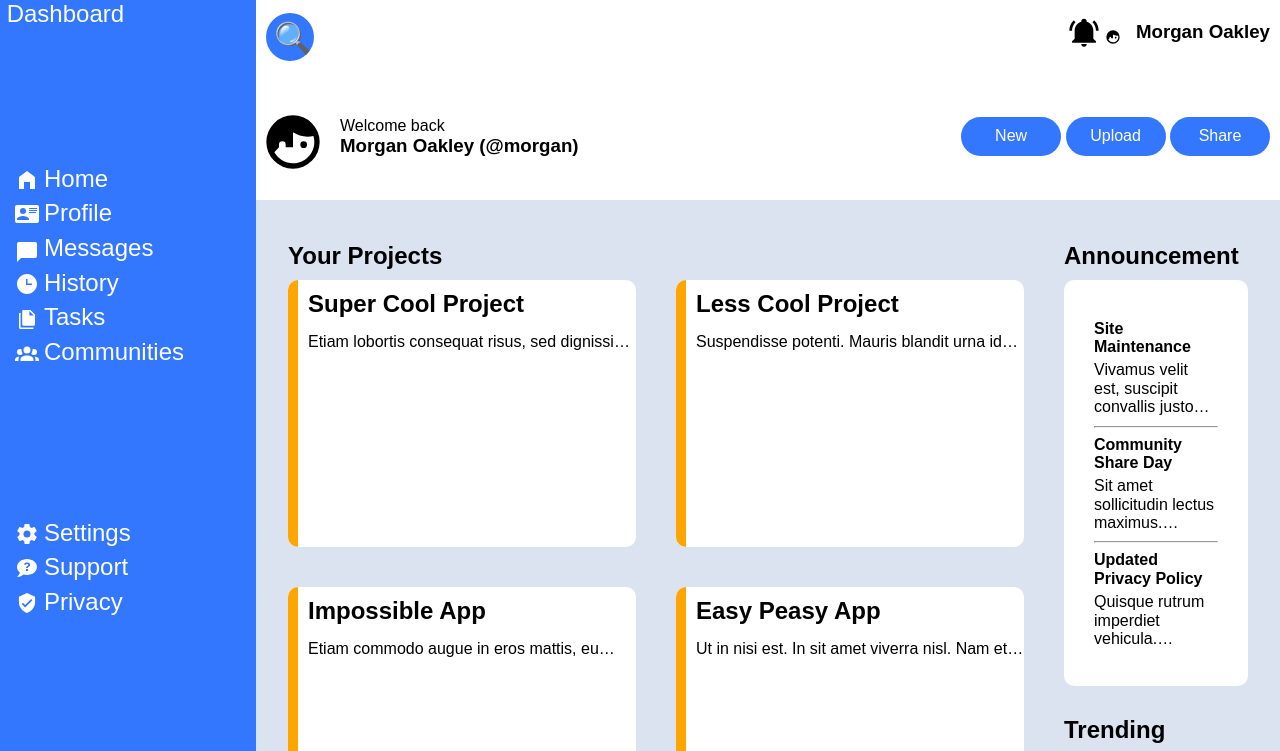
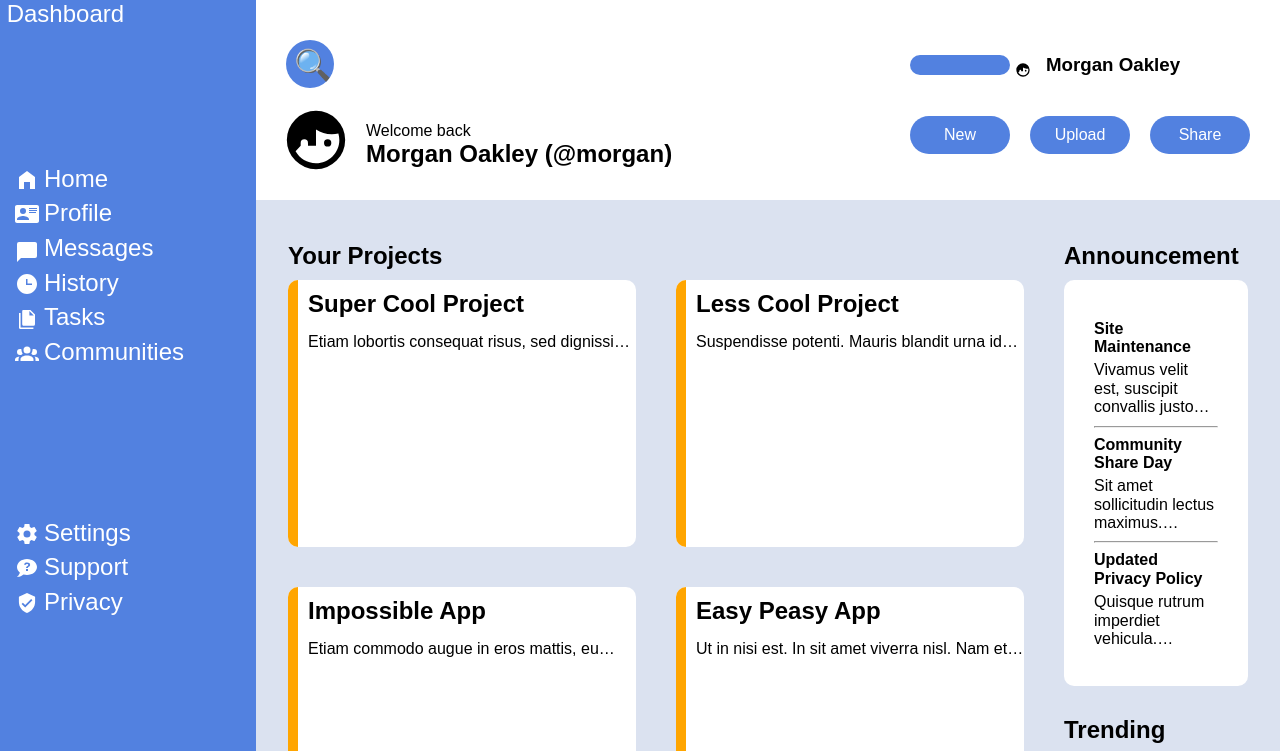
Before and after one commit to ZoetjeZuurtje/odin-admin-dashboard, a plain HTML site: page index.html in a window 1280 px wide. Shown: the top 751 px of the page. Drawn offline with Linux system fonts and the light colour scheme.

Commit message:
Style header with grid instead of flexbox
Additionally, there is one other minor change:
Placeholder text in the searchbar is now white.

```diff
--- a/css/index.css
+++ b/css/index.css
@@ -1,6 +1,6 @@
 :root {
     --primary-color: hsl(220, 40%, 90%);
-    --secondary-color: hsl(220, 100%, 60%);
+    --secondary-color: hsl(220, 70%, 60%);
     --tertiary-color: white;
     --accent: orange;
 }
@@ -107,42 +107,33 @@ body {
 
 header {
     display: grid;
-    grid-template-rows: 1fr 2fr;
-    gap: 10px;
+    grid-template-rows: 1fr 1fr;
+    grid-template-columns: repeat(4, 1fr);
+    grid-template-areas:
+        "search    search        .    header-profile"
+        "greeting  greeting      .    header-buttons";
 
     background-color: var(--tertiary-color);
-}
 
-header .header-top button {
-    background-image: url('../assets/images/bell-ring.svg');
-    background-color: transparent;
-    width: 2rem;
-    height: 2rem;
-}
-
-header > div {
-    justify-content: space-between;
-    padding: 0 10px;
-}
-
-header img {
-    --size: 2rem;
+    padding: 30px;
 }
 
 .searchbar {
+    grid-area: search;
     display: flex;
 
     width: 3rem;
     height: 3rem;
     margin-top: 10px;
     background-color: var(--secondary-color);
+    color: var(--primary-color);
     border-radius: 100vh;
 
     overflow: hidden;
     transition: width 500ms;
 }
 .searchbar:has(:focus-within, :hover) {
-    width: 50%;
+    width: 100%;
 }
 .searchbar:focus-within {
     outline: 3px var(--accent) solid;
@@ -159,17 +150,35 @@ header img {
     outline: none;
     border: none;
     background-color: transparent;
-    color: white;
-    width: calc(100% - 4rem);
+    width: 100%;
+}
+.searchbar input,
+.searchbar ::placeholder {
+    color: var(--tertiary-color);
 }
 
-.greeting :is(h3, p) {
-    margin: 0 auto;
+.header-profile {
+    grid-area: header-profile;
 }
 
-.greeting img {
-    width: 4rem;
-    height: 4rem;
+.greeting {
+    grid-area: greeting;
+
+    :is(h2, p) { margin: 0 auto; }
+    & > div {
+        margin-top: 20px;
+    }
+    & > img {
+        width: 70px;
+        height: 70px;
+    }
+}
+
+.header-buttons {
+    grid-area: header-buttons;
+    display: flex;
+    align-items: center;
+    gap: 20px;
 }
 
 main {
--- a/index.html
+++ b/index.html
@@ -12,30 +12,26 @@
 
 <body>
     <header>
-        <div class="flex header-top">
         <label for="search-text" class="searchbar">
             <span>&#x1f50d;</span>
             <input type="search" name="search-text" id="search-text" placeholder="Enter your search query...">
         </label>
-            <div class="flex header-top-right">
+        <div class="flex header-profile">
             <button class="custom-btn notify"></button>
             <img class="icon" src="assets/images/default-profile-picture.svg" alt="">
             <h3>Morgan Oakley</h3>
         </div>
-        </div>
-        <div class="flex">
         <div class="flex greeting">
             <img class="icon" src="assets/images/default-profile-picture.svg" alt="">
             <div>
                 <p>Welcome back</p>
-                    <h3>Morgan Oakley (@morgan)</h3>
+                <h2>Morgan Oakley (@morgan)</h2>
             </div>
         </div>
-            <div>
+        <div class="header-buttons">
             <button>New</button>
             <button>Upload</button>
             <button>Share</button>
-            </div>
         </div>
     </header>
     <section class="sidebar">
```
Lines whose indentation alone changed are shown as unchanged.
